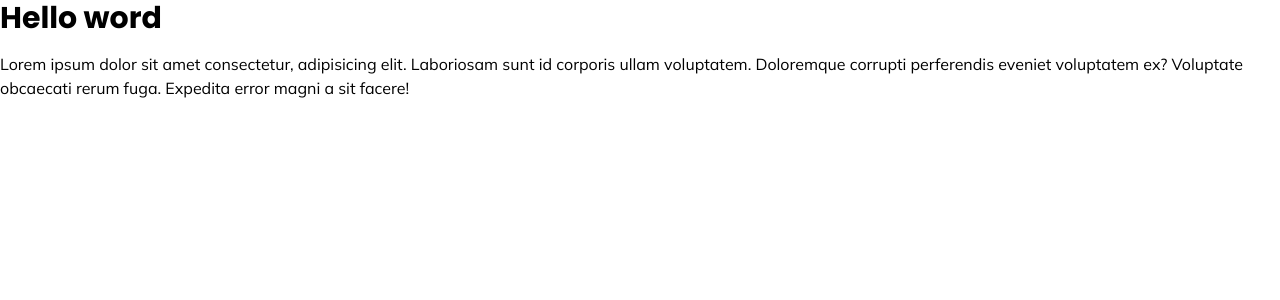
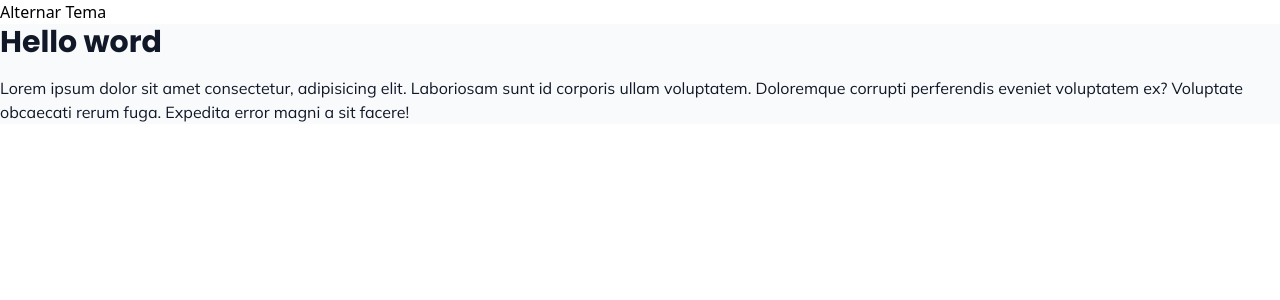
Before and after one commit to mrfrank-ofc/HomeWork, a React (Vite) app: page / in a window 1280 px wide. Shown: the top 300 px of the page. Built offline with nearby package versions, Linux system fonts and the light colour scheme.

Commit message:
implements theme switching function

```diff
--- a/src/App.tsx
+++ b/src/App.tsx
@@ -1,3 +1,5 @@
+import ThemeToggle from "./components/ThemeTogle"
+
 
 
 
@@ -6,8 +8,16 @@ function App() {
 
   return (
     <>
+
+
+      <ThemeToggle  />
+      <div className="bg-light dark:bg-dark  text-textLight dark:text-textDark">
+
      <h1 className="font-heading text-3xl mb-4 font-bold">Hello word</h1>
-     <p className="font-body text-base">Lorem ipsum dolor sit amet consectetur, adipisicing elit. Laboriosam sunt id corporis ullam voluptatem. Doloremque corrupti perferendis eveniet voluptatem ex? Voluptate obcaecati rerum fuga. Expedita error magni a sit facere!</p>
+     <p className="font-body text-base ">Lorem ipsum dolor sit amet consectetur, adipisicing elit. Laboriosam sunt id corporis ullam voluptatem. Doloremque corrupti perferendis eveniet voluptatem ex? Voluptate obcaecati rerum fuga. Expedita error magni a sit facere!</p>
+
+     </div>
+
     </>
   )
 }
--- /dev/null
+++ b/src/components/ThemeTogle/index.tsx
@@ -0,0 +1,28 @@
+import React, { useEffect, useState } from 'react';
+
+const ThemeToggle = () => {
+  const [theme, setTheme] = useState('light');
+
+
+  const toggleTheme = () => {
+    const newTheme = theme === 'light' ? 'dark' : 'light';
+    setTheme(newTheme);
+    localStorage.setItem('theme', newTheme);
+    document.documentElement.classList.toggle('dark', newTheme === 'dark');
+  };
+
+
+  useEffect(() => {
+    const savedTheme = localStorage.getItem('theme') || 'light';
+    setTheme(savedTheme);
+    document.documentElement.classList.toggle('dark', savedTheme === 'dark');
+  }, []);
+
+  return (
+    <button onClick={toggleTheme}>
+      Alternar Tema
+    </button>
+  );
+};
+
+export default ThemeToggle;
--- /dev/null
+++ b/src/styles/Global.css
@@ -0,0 +1,26 @@
+@tailwind base;
+@tailwind components;
+@tailwind utilities;
+
+/* Reset básico */
+*, *::before, *::after {
+  box-sizing: border-box;
+}
+body {
+  margin: 0;
+  padding: 0;
+}
+
+/* Estilos globais */
+body {
+  @apply bg-background-light text-text-light; /* Cores para o tema claro */
+}
+
+/* Tema Escuro */
+.dark {
+  body {
+    @apply bg-background-dark text-text-dark; /* Cores para o tema escuro */
+  }
+
+  /* Adapte ou adicione mais estilos específicos do tema escuro aqui */
+}
--- a/tailwind.config.js
+++ b/tailwind.config.js
@@ -8,6 +8,15 @@ export default {
         body: ['Mulish', 'sans-serif'],
         heading: ['Poppins', 'sans-serif'],
       },
+
+      colors: {
+        light: '#f9fafb',
+        dark: '#111827',
+        textLight: '#111827',
+        textDark: '#f9fafb',
+        headingLight: '#2d2e32',
+        headingDark: '#f3f4f6',
+      },
     },
   },
   plugins: [],
```
